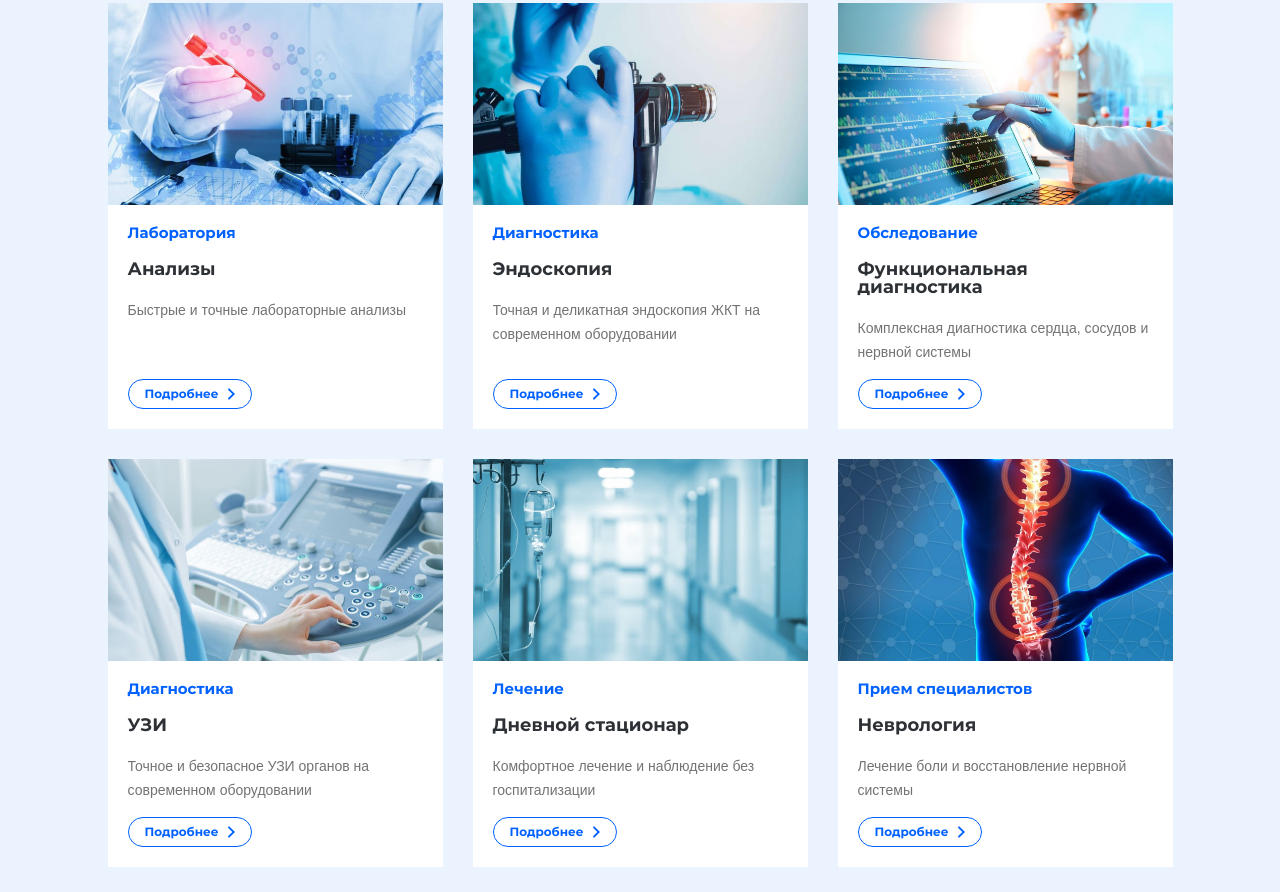
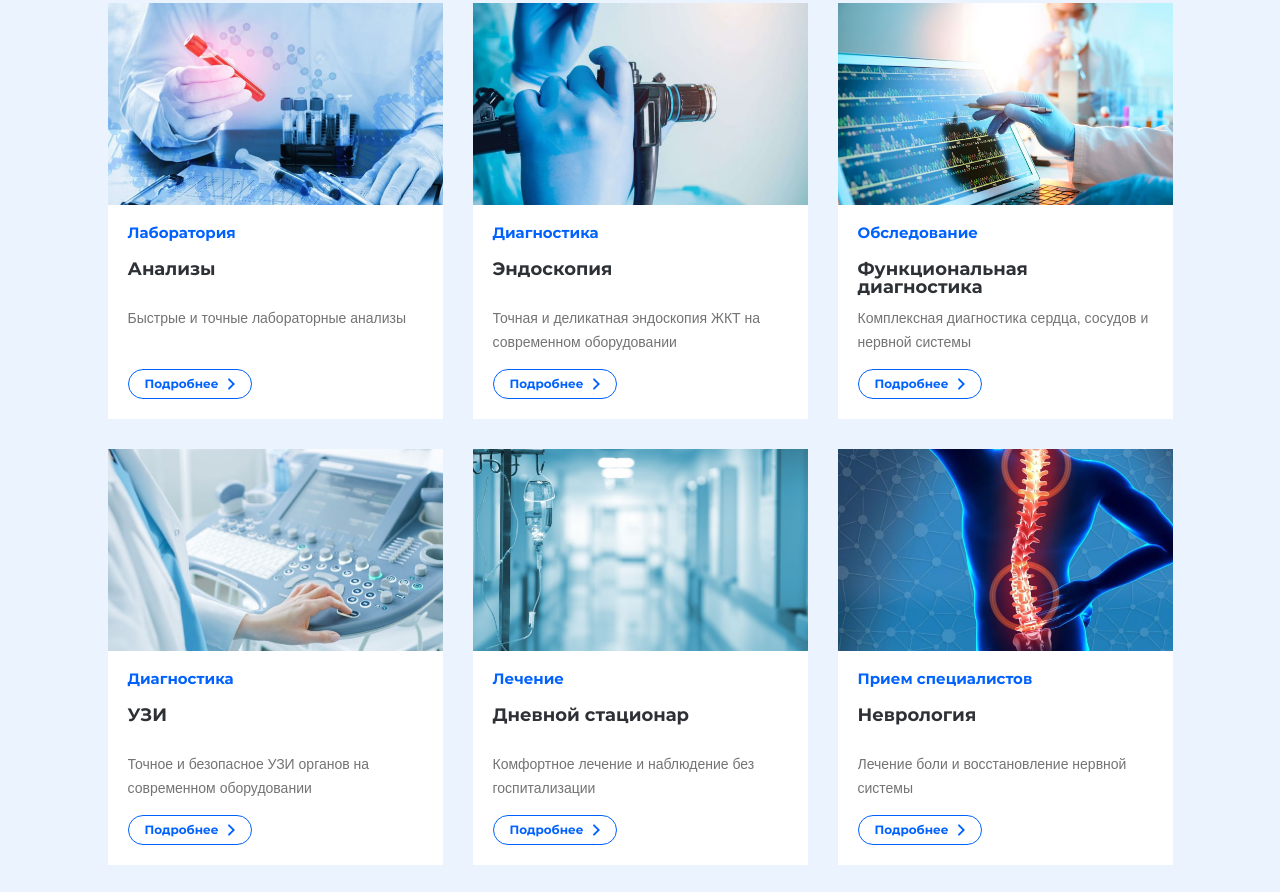
Before and after one commit to Frogush/BSU_clinic, a website built with webpack: page src/pages/index.html in a window 1280 px wide. Shown: the part 997-1889 px from the top of the page. Built offline with nearby package versions, Linux system fonts and the light colour scheme; a web font is replaced by a local one.

Commit message:
fix: seervices_section title

```diff
--- a/src/blocks/about_page/services_section.css
+++ b/src/blocks/about_page/services_section.css
@@ -83,7 +83,8 @@
 }
 
 .service-card__name {
-  margin-bottom: 20px;
+  min-height: 36px;
+  margin-bottom: 10px;
   color: #2D3135;
   font-family: Montserrat, sans-serif;
   font-size: 18px;
```
